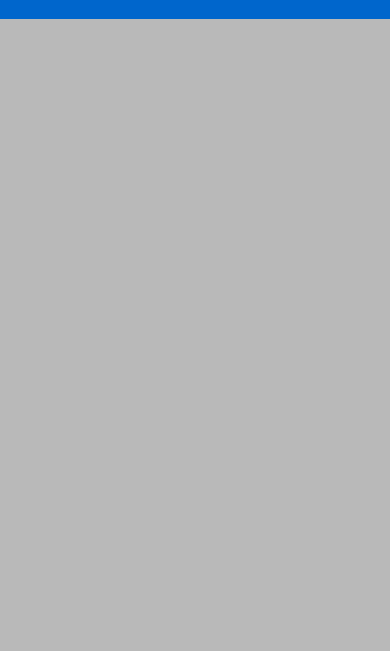
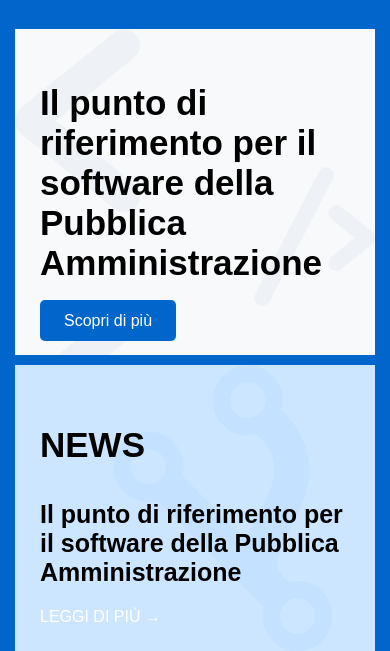
Before and after one commit to NickMostovoi/IT_developers, a plain HTML site: page index.html in a window 390 px wide. Shown: the part 201-852 px from the top of the page. Drawn offline with Linux system fonts and the light colour scheme.

Commit message:
IT_developers: added main

```diff
--- a/index.css
+++ b/index.css
@@ -10,6 +10,31 @@ html {
 .page {
     margin: 0 auto;
     background-color: #b9b9b9;
+}
+
+.btn {
+    text-decoration: none;
+    padding: 12px 24px;
+    cursor: pointer;
+}
+
+.btn_main {
+    border-radius: 5px;
+    color: #fff;
+    background-color: #06c;
+}
+
+.btn_main:hover {
+    background-color: #004b96;
+    transition-duration: 0.5s;
+}
+
+.title_main {
+    font-size: 50px;
+}
+
+.title_secondary {
+    font-size: 30px;
 }
 
 .header__tablet {
@@ -95,12 +120,12 @@ html {
     height: 100%;
 }
 
-.list__icon {
+.icon {
     height: 30px;
     overflow: hidden;
 }
 
-.list__icon:hover {
+.icon:hover {
     transform: scale(1.2);
     transition-duration: 0.3s;
 }
@@ -143,6 +168,62 @@ html {
     align-items: center;
 }
 
+.isActive {
+    border-bottom: 1px solid #fff;
+}
+
+.main__backgroundArticles {
+    background-color: #0066cc;
+}
+
+.main__containerArticles {
+    max-width: 1400px;
+    margin: 0 auto;
+    padding: 0 15px;
+    display: flex;
+    align-items: center;
+}
+
+.main__articles {
+    display: flex;
+    align-items: center;
+}
+
+.main__news,
+.main__public {
+    width: 50%;
+    height: 485px;
+    padding: 50px;
+    position: relative;
+    z-index: 1;
+}
+
+.main__public::before {
+    position: absolute;
+    content: "";
+    z-index: -1;
+    right: 0;
+    top: 0;
+    height: 100%;
+    background-color: #f7f9fa;
+    width: 50vw;
+    background-image: url("img/back1.svg");
+}
+
+.main__news::before {
+    position: absolute;
+    content: "";
+    z-index: -1;
+    left: 0;
+    top: 0;
+    height: 100%;
+    background-color: #cce6ff;
+    width: 50vw;
+    background-image: url("img/back2.svg");
+    background-repeat: no-repeat;
+    background-position: 70% -110%;
+}
+
 /************************************************************ media */
 @media (max-width: 1250px) {
 
@@ -164,6 +245,32 @@ html {
     .list_hidden {
         display: none;
     }
+
+    .main__articles {
+        flex-direction: column;
+    }
+
+    .main__news,
+    .main__public {
+        width: 100%;
+        height: 100%;
+        padding: 25px;
+        margin-top: 10px;
+    }
+
+    .main__news::before,
+    .main__public::before {
+        width: 100%;
+        background-size: contain;
+    }
+
+    .title_main {
+        font-size: 35px;
+    }
+
+    .title_secondary {
+        font-size: 25px;
+    }
 }
 
 @media (max-width: 700px) {
@@ -173,7 +280,6 @@ html {
 @media (max-width: 567px) {
     .header__backgroundMenu {
         display: none;
-
     }
 
     .header__search {
--- a/index.html
+++ b/index.html
@@ -19,7 +19,7 @@
                         </li>
                     </ul>
 
-                    <ul class="list" id="list"></ul>
+                    <ul class="list fn-list" id="list"></ul>
                 </div>
 
                 <div class="header__tablet">
@@ -54,7 +54,7 @@
                             </li>
                             <li class="list__item">
                                 <a class="link link_radio_white list__link" href="#">
-                                    <img class="list__icon" src="img/search.svg">
+                                    <img class="icon list__icon" src="img/search.svg">
                                 </a>
                             </li>
                         </ul>
@@ -73,9 +73,29 @@
         </div>
     </header>
 
+    <main class="main page__main">
+
+        <div class="main__backgroundArticles">
+            <div class="main__containerArticles">
+                <div class="main__articles">
+                    <div class="main__public">
+                        <h2 class="title title_main">Il punto di riferimento per il software della Pubblica Amministrazione</h2>
+                        <a class="btn btn_main" href="#">Scopri di più</a>
+                    </div>
+                    <div class="main__news">
+                        <h3 class="title title_main">NEWS</h3>
+                        <h2 class="title title_secondary">Il punto di riferimento per il software della Pubblica Amministrazione</h2>
+                        <a class="link link_color_white" href="#">LEGGI DI PIÙ →</a>
+                    </div>
+                </div>
+            </div>
+        </div>
+
+    </main>
+
     <script type="text/template" id="list-template">
         {{~ it.lists :list:index}}
-            <li class="list__item list__item_border_left">
+            <li class="list__item list__item_border_left {{? list.state}}{{=list.state}}{{?}}">
                 <a class="link link_color_white list__link" href="#">{{=list.name}}</a>
                 {{? list.symbol}}<a class="link link_color_white list__link" href="#">{{=list.symbol}}</a>{{?}}
             </li>
@@ -86,7 +106,7 @@
         {{~ it.socials :social:index}}
             <li class="list__item">
                 <a class="link list__link" href="#">
-                    <img class="list__icon" src="{{=social.src}}">
+                    <img class="icon list__icon" src="{{=social.src}}">
                 </a>
             </li>
         {{~}}
--- a/js/index.js
+++ b/js/index.js
@@ -3,21 +3,22 @@ console.log('Hello world!');
 var lists = [
     {
         name: 'Piano Triennale',
+        state: 'isActive'
     },
     {
-        name: 'Developers',
+        name: 'Developers'
     },
     {
-        name: 'Designers',
+        name: 'Designers'
     },
     {
-        name: 'Forum',
+        name: 'Forum'
     },
     {
-        name: 'Docs',
+        name: 'Docs'
     },
     {
-        name: 'GitHub',
+        name: 'GitHub'
     },
     {
         name: 'ITA',
@@ -71,3 +72,10 @@ $('#asideMenu').html(doT.template($('#asideMenu-template').html())({asideMenu: a
 $('#menu').html(doT.template($('#menu-template').html())({menu: menu}));
 $('#socials').html(doT.template($('#socials-template').html())({socials: socials}));
 $('#list').html(doT.template($('#list-template').html())({lists: lists}));
+
+$('.fn-list').on('click', function(e) {
+    if (e.target.className === 'link link_color_white list__link') {
+        $('.fn-list .isActive').removeClass('isActive');
+        $(e.target).parent().addClass('isActive');
+    }
+});
```
Also changed, not shown: img/back1.svg (added), img/back2.svg (added).
